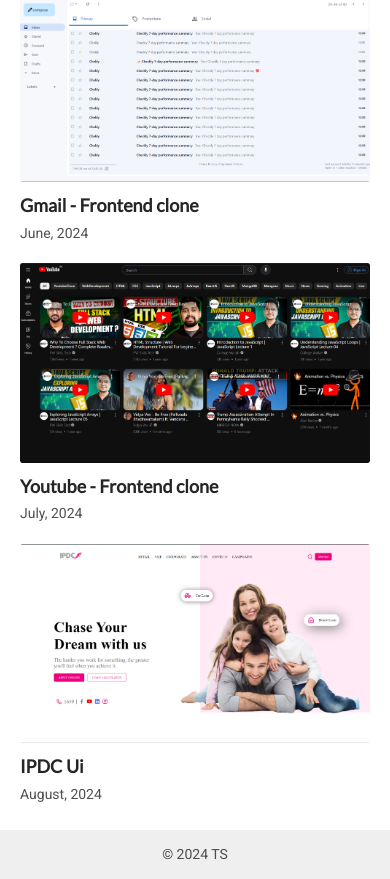
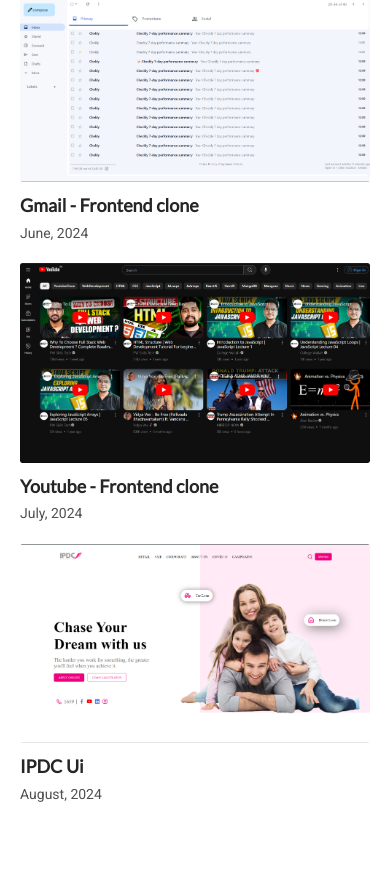
Before and after one commit to shivalalprasad/shivalalprasad, a Next.js app in the folder frontend/: page /Resume in a window 390 px wide. Shown: the part 2494-3373 px from the top of the page. After the commit the page ends 3324 px from the top, so only its background shows below. Built offline with nearby package versions, Linux system fonts and the light colour scheme.

Commit message:
some issues fixed ✅

```diff
--- a/frontend/src/app/Resume/components/footer.js
+++ b/frontend/src/app/Resume/components/footer.js
@@ -7,9 +7,23 @@
       <footer className="footer text-center">
         <div className="container">
           <div className="row">
-            <div className="col-md-12 wow zoomIn">
-              <div className="copyright">
-                <p>&copy; 2024 TS</p>
+            <div className="flex justify-around col-md-12 wow zoomIn">
+              <div className="copyright self-center">
+                <p>copyright &copy; 2024 Shivalal Pradad</p>
+              </div>
+              <div className="flex justify-evenly gap-8">
+                  <a
+                    target="_blank"
+                    href="https://www.instagram.com/shivalal_prasad"
+                    className="mdi fonts-icons mdi-instagram"></a>
+                  <a
+                    target="_blank"
+                    href="https://www.linkedin.com/in/shivalalprasad"
+                    className="mdi fonts-icons mdi-linkedin"></a>
+                  <a
+                    target="_blank"
+                    href="https://github.com/shivalalprasad"
+                    className="mdi fonts-icons mdi-github-circle"></a>
               </div>
             </div>
           </div>
--- a/frontend/src/app/Resume/components/header.js
+++ b/frontend/src/app/Resume/components/header.js
@@ -25,7 +25,7 @@
                 <ul className="list-inline">
                   <li><a href="#hello">Hello</a></li>
                   <li><a href="#skills">Skills</a></li>
-                  <li><a href="#experience">Experience</a></li>
+                  {/* <li><a href="#experience">Experience</a></li> */}
                   <li><a href="#education">Education</a></li>
                   <li><a href="#portfolio">Portfolio</a></li>
                 </ul>
--- a/frontend/src/app/Resume/components/navbar.js
+++ b/frontend/src/app/Resume/components/navbar.js
@@ -11,7 +11,7 @@
         <ul>
           <li><a href="#hello">Hello</a></li>
           <li><a href="#skills">Skills</a></li>
-          <li><a href="#experience">Experience</a></li>
+          {/* <li><a href="#experience">Experience</a></li> */}
           <li><a href="#education">Education</a></li>
           <li><a href="#portfolio">Portfolio</a></li>
         </ul>
--- a/frontend/src/app/Resume/layout.js
+++ b/frontend/src/app/Resume/layout.js
@@ -16,8 +16,8 @@
       {/* <Experience /> */}
       <Education />
       <Portfolio />
-      <Footer />
       {children}
+      {/* <Footer /> */}
     </resume>
   );
 }
```
Also changed, not shown: 1 other file (tests, documents, lock files or other folders).
